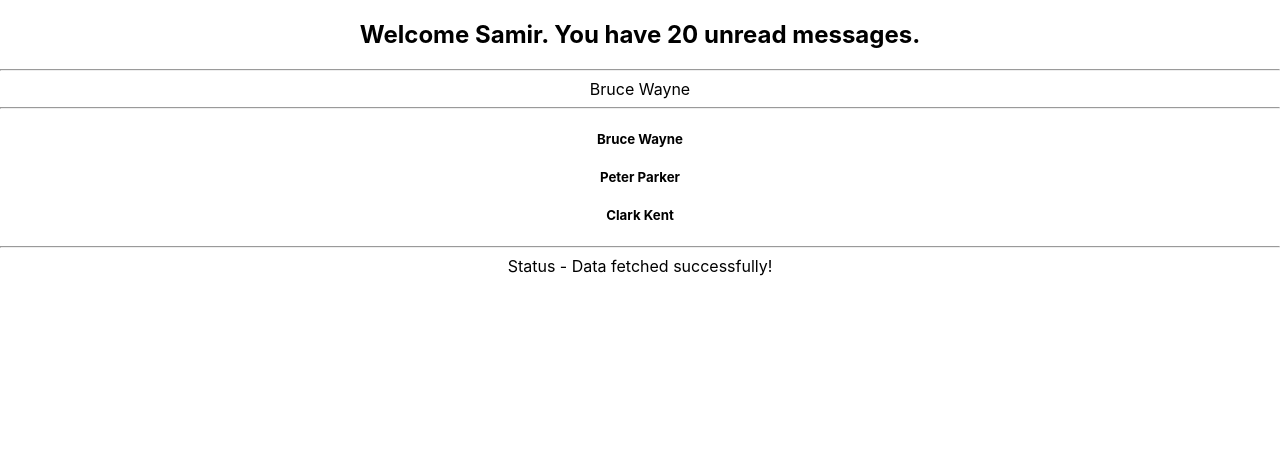
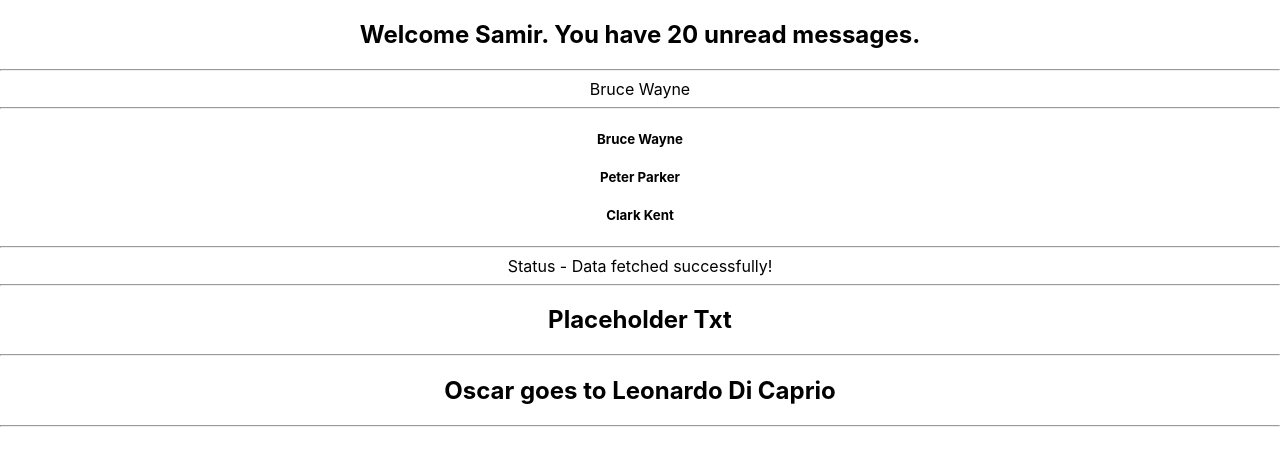
Before and after one commit to samirprakash/react-ts, a React (Create React App) app: page / in a window 1280 px wide. Shown: the top 466 px of the page. Built offline with nearby package versions, Linux system fonts and the light colour scheme.

Commit message:
optional props and nested components with props in TS

```diff
--- a/src/App.tsx
+++ b/src/App.tsx
@@ -1,5 +1,7 @@
 import './App.css';
 import Greet from './components/greet/greet.component';
+import Heading from './components/heading/heading.component';
+import Oscar from './components/oscar/oscar.component';
 import Person from './components/person/person.component';
 import Persons from './components/person/persons.component';
 import Status from './components/status/status.component';
@@ -34,6 +36,13 @@
       <Persons names={names} />
       <hr />
       <Status status="success" />
+      <hr />
+      <Heading>Placeholder Txt</Heading>
+      <hr />
+      <Oscar>
+        <Heading>Oscar goes to Leonardo Di Caprio</Heading>
+      </Oscar>
+      <hr />
     </div>
   );
 }
--- a/src/components/greet/greet.component.tsx
+++ b/src/components/greet/greet.component.tsx
@@ -1,6 +1,6 @@
 type GreetProps = {
   name: string;
-  msgcount: number;
+  msgcount?: number;
   isLoggedin: boolean;
 };
 
--- /dev/null
+++ b/src/components/heading/heading.component.tsx
@@ -0,0 +1,9 @@
+type HeadingProps = {
+  children: string;
+};
+
+const Heading = (props: HeadingProps) => {
+  return <h2>{props.children}</h2>;
+};
+
+export default Heading;
--- /dev/null
+++ b/src/components/oscar/oscar.component.tsx
@@ -0,0 +1,9 @@
+type OscarProps = {
+  children: React.ReactNode;
+};
+
+const Oscar = (props: OscarProps) => {
+  return <div>{props.children}</div>;
+};
+
+export default Oscar;
```
